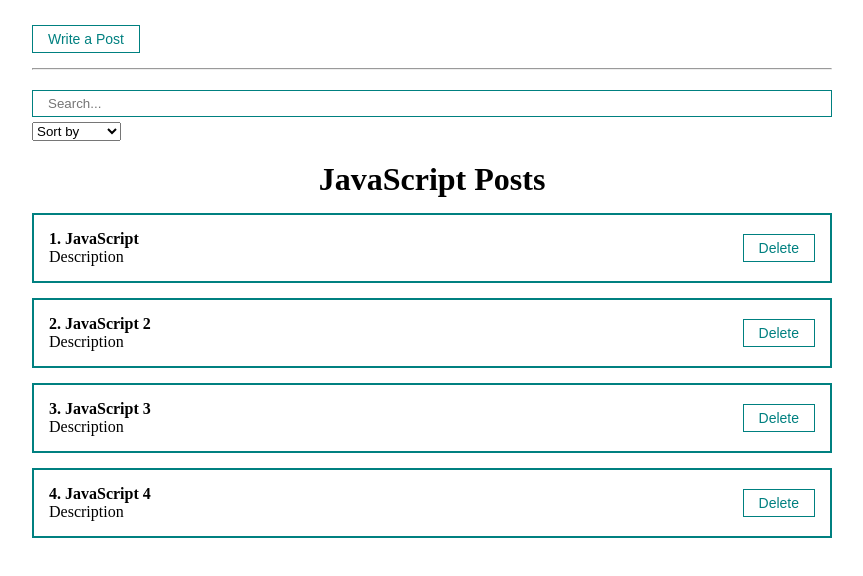
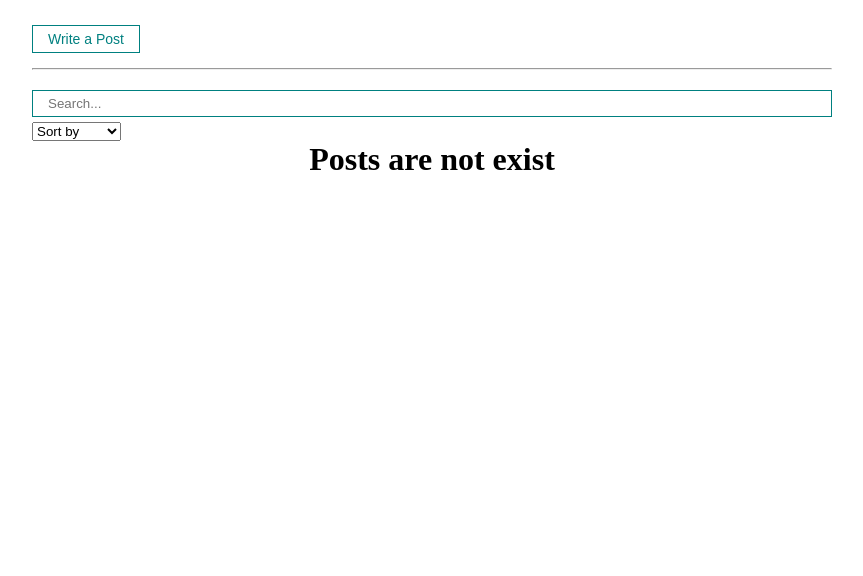
Before and after one commit to qasimiss/learnReactHooks, a React (Create React App) app: page / in a window 1280 px wide. Shown: the top 576 px of the page, without its empty margins (208-1071 px from the left). Built offline with nearby package versions, Linux system fonts and the light colour scheme.

Commit message:
feat: add decomposition, custom hook

```diff
--- a/src/App.js
+++ b/src/App.js
@@ -4,33 +4,19 @@
 import {useState} from "react"
 import PostForm from "./components/PostForm";
 import MyButton from "./components/UI/button/MyButton";
-import { useMemo } from "react";
 import PostFilter from "./components/PostFilter";
 import MyModal from "./components/UI/MyModal/MyModal";
+import { usePosts } from "./hooks/usePosts";
 
 function App() {
 
-  const [posts, setPosts] = useState([
-    {id:1, title: "JavaScript", body:"Description" },
-    {id:2, title: "JavaScript 2", body:"Description" },
-    {id:3, title: "JavaScript 3", body:"Description" },
-    {id:4, title: "JavaScript 4", body:"Description" },
-  ])
-
+  const [posts, setPosts] = useState([])
   const [filter, setFilter] = useState({sort: "", query: ""})
   const [modal, setModal] = useState(false)
 
+  const sortedAndSearchedPosts = usePosts(posts, filter.sort, filter.query)
 
-  const sortedPosts = useMemo(() => {
-    if (filter.sort) {
-      return [...posts].sort((a,b) => a[filter.sort].localeCompare((b[filter.sort])))
-    }
-    return posts
-  }, [filter.sort, posts])
 
-  const sortedAndSearchedPosts = useMemo( () => {
-    return sortedPosts.filter( post => post.title.toLowerCase().includes(filter.query))
-  }, [filter.query, sortedPosts])
 
   const createPost = (newPost) => {
     setPosts([...posts, newPost])
--- /dev/null
+++ b/src/hooks/usePosts.js
@@ -0,0 +1,21 @@
+import { useMemo } from "react"
+
+export const useSortedPosts = (posts, sort) => {
+    const sortedPosts = useMemo(() => {
+        if (sort) {
+          return [...posts].sort((a,b) => a[sort].localeCompare((b[sort])))
+        }
+        return posts
+      }, [sort, posts])
+
+      return sortedPosts
+}
+
+export const usePosts = (posts, sort, query) => {
+    const sortedPosts = useSortedPosts(posts, sort)
+    const sortedAndSearchedPosts = useMemo( () => {
+        return sortedPosts.filter( post => post.title.toLowerCase().includes(query))
+    }, [query, sortedPosts])
+
+    return sortedAndSearchedPosts
+}
```
